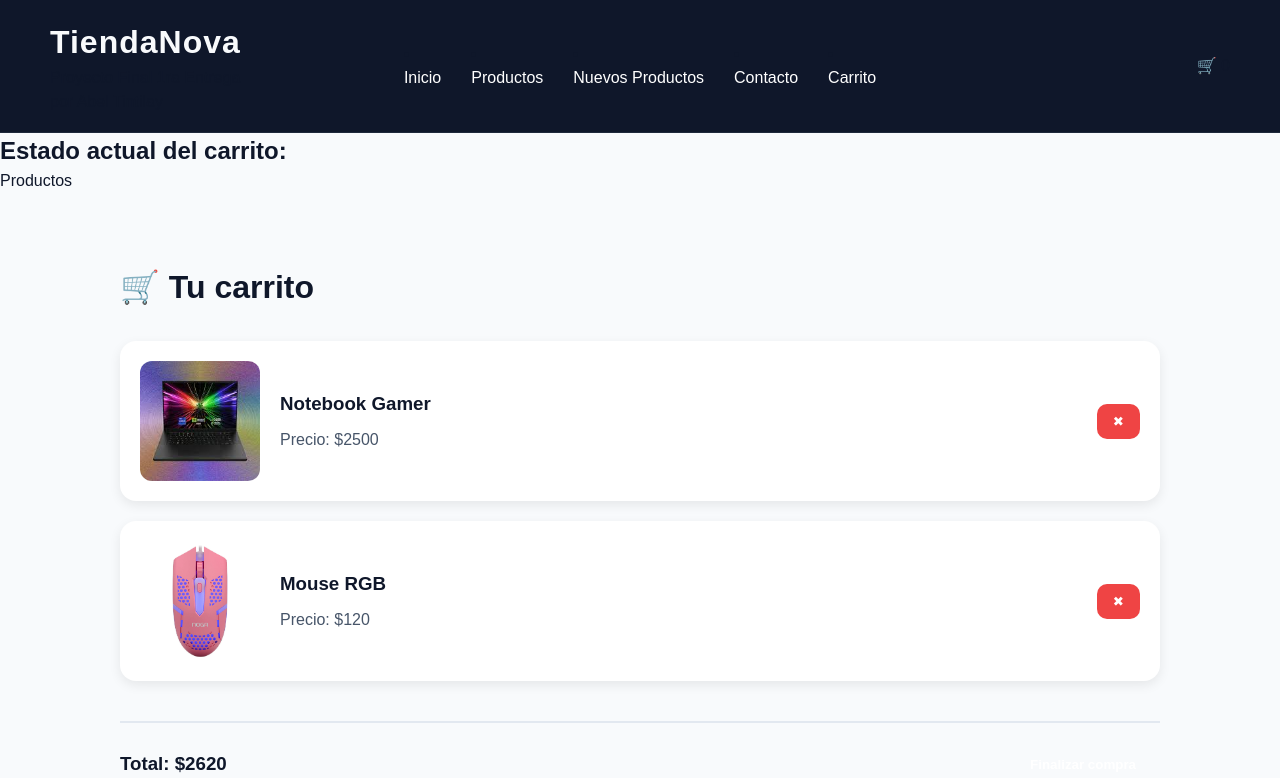
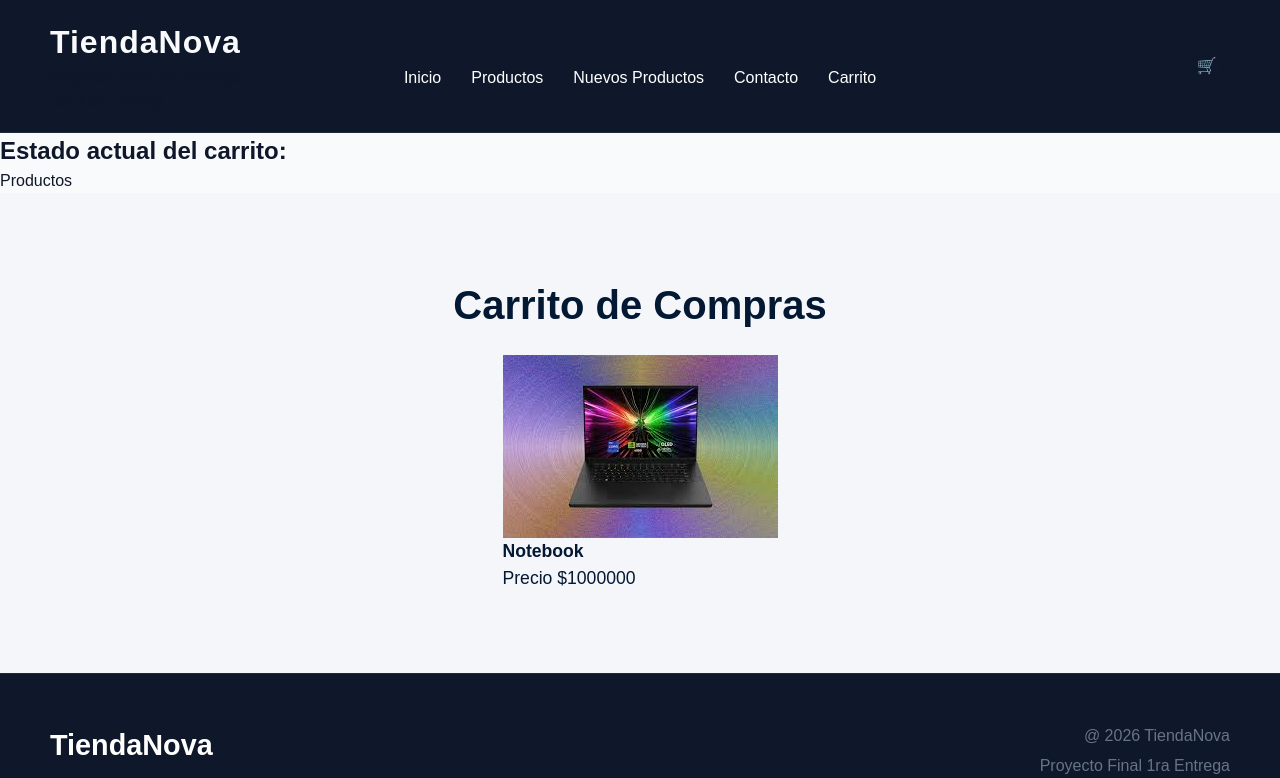
Before and after one commit to abeltintilay/1ra-Entrega-Proyecto-TiendaNova-ABEL-SEBASTIAN-TINTILAY, a React (Vite) app: page /carrito in a window 1280 px wide. Shown: the top 778 px of the page. Built offline with nearby package versions, Linux system fonts and the light colour scheme.

Commit message:
Avance carrito y estilos

```diff
--- a/src/components/Cart/Cart.jsx
+++ b/src/components/Cart/Cart.jsx
@@ -1,84 +1,20 @@
 import styles from "./Cart.module.css";
 
-function Cart() {
-
+// src/componentes/Cart/Cart.jsx
+import React from "react";
+const Cart = () => {
+  // Por ahora, este componente solo mostrará un mensaje.
+  // Más adelante, consumirá los datos de nuestro contexto.
   return (
-
-    <section className={styles.cart}>
-
-      <h2 className={styles.titulo}>
-        🛒 Tu carrito
-      </h2>
-
-      {/* LISTA DE PRODUCTOS */}
-
-      <div className={styles.listaProductos}>
-
-        {/* PRODUCTO 1 */}
-
-        <div className={styles.producto}>
-
-          <img
-            src="/images/imgProductos/1-notebook.jpg"
-            alt="Notebook Gamer"
-            className={styles.imagen}
-          />
-
-          <div className={styles.info}>
-
-            <h3>Notebook Gamer</h3>
-
-            <p>Precio: $2500</p>
-
+    <div className={styles.cartContainer}>
+          <h1 className={styles.titulo}>Carrito de Compras</h1>
+          <div>
+            <img src="/images/imgProductos/1-notebook.jpg"
+            alt="notebook" />
+            <h3 className={styles.texto}>Notebook</h3>
+            <p className={styles.texto}>Precio $1000000</p>
           </div>
-
-          <button className={styles.eliminar}>
-            ✖
-          </button>
-
-        </div>
-
-        {/* PRODUCTO 2 */}
-
-        <div className={styles.producto}>
-
-          <img
-            src="/images/imgProductos/2-mouse-rgb.webp"
-            alt="Mouse RGB"
-            className={styles.imagen}
-          />
-
-          <div className={styles.info}>
-
-            <h3>Mouse RGB</h3>
-
-            <p>Precio: $120</p>
-
-          </div>
-
-          <button className={styles.eliminar}>
-            ✖
-          </button>
-
-        </div>
-
-      </div>
-
-      {/* RESUMEN */}
-
-      <div className={styles.resumen}>
-
-        <h3>Total: $2620</h3>
-
-        <button className={styles.finalizar}>
-          Finalizar compra
-        </button>
-
-      </div>
-
-    </section>
-
+    </div>
   );
-}
-
+};
 export default Cart;
--- a/src/components/Cart/Cart.module.css
+++ b/src/components/Cart/Cart.module.css
@@ -1,102 +1,23 @@
-.cart {
-  max-width: 1100px;
-  margin: 40px auto;
-  padding: 30px;
+.cartContainer {
+  min-height: 60vh;
+  padding: 40px;
+  background-color: #f4f6fa;
+  color: #f8fafc;
+
+  display: flex;
+  flex-direction: column;
+  align-items: center;
+  justify-content: center;
+
+  gap: 20px;
 }
 
 .titulo {
-  font-size: 2rem;
-  margin-bottom: 30px;
-  color: var(--color-dark);
+  font-size: 2.5rem;
+  color: #031832;
 }
 
-.listaProductos {
-  display: flex;
-  flex-direction: column;
-  gap: 20px;
+.texto {
+  font-size: 1.1rem;
+  color: #031832;
 }
-
-.producto {
-  display: flex;
-  align-items: center;
-  justify-content: space-between;
-
-  background-color: white;
-
-  padding: 20px;
-
-  border-radius: 16px;
-
-  box-shadow: 0 4px 12px rgba(0,0,0,0.08);
-}
-
-.imagen {
-  width: 120px;
-  height: 120px;
-
-  object-fit: cover;
-
-  border-radius: 12px;
-}
-
-.info {
-  flex: 1;
-  margin-left: 20px;
-}
-
-.info h3 {
-  margin-bottom: 10px;
-  color: #0f172a;
-}
-
-.info p {
-  color: #475569;
-}
-
-.eliminar {
-  background-color: #ef4444;
-
-  color: white;
-
-  padding: 10px 16px;
-
-  border-radius: 10px;
-
-  transition: 0.3s ease;
-}
-
-.eliminar:hover {
-  background-color: #dc2626;
-}
-
-.resumen {
-  margin-top: 40px;
-
-  display: flex;
-
-  justify-content: space-between;
-
-  align-items: center;
-
-  padding-top: 20px;
-
-  border-top: 2px solid #e2e8f0;
-}
-
-.finalizar {
-  background-color: var(--color-primary);
-
-  color: white;
-
-  padding: 14px 24px;
-
-  border-radius: 12px;
-
-  font-weight: bold;
-
-  transition: 0.3s ease;
-}
-
-.finalizar:hover {
-  background-color: #1d4ed8;
-}
```
Also changed, not shown: src/App.jsx (line endings or trailing spaces).
